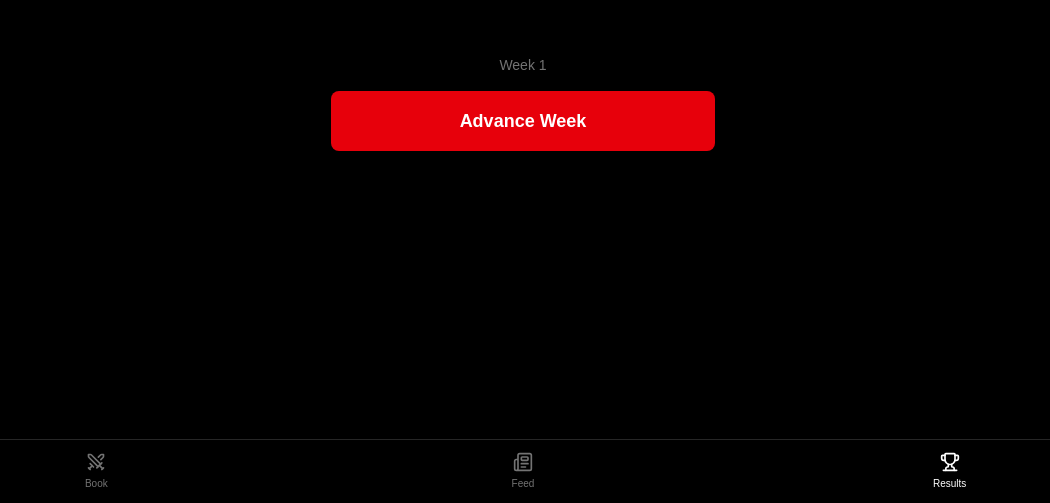
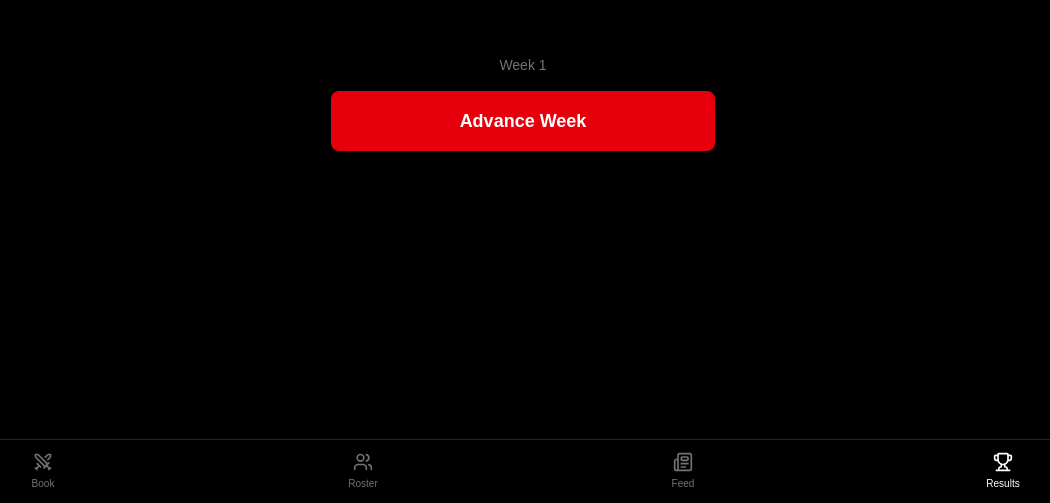
Before and after one commit to primyst/mma-promoter, a Next.js app: page /results in a window 1280 px wide. Shown: the part 297-800 px from the top of the page, without its empty margins (117-1167 px from the left). Built offline with nearby package versions, Linux system fonts and the light colour scheme.

Commit message:
Update TabBar.tsx

```diff
--- a/src/components/TabBar.tsx
+++ b/src/components/TabBar.tsx
@@ -1,10 +1,11 @@
 "use client";
 
 import { usePathname, useRouter } from "next/navigation";
-import { Swords, Newspaper, Trophy } from "lucide-react";
+import { Swords, Newspaper, Trophy, Users } from "lucide-react";
 
 const TABS = [
   { label: "Book", path: "/booking", icon: Swords },
+  { label: "Roster", path: "/roster", icon: Users },
   { label: "Feed", path: "/feed", icon: Newspaper },
   { label: "Results", path: "/results", icon: Trophy },
 ];
```
